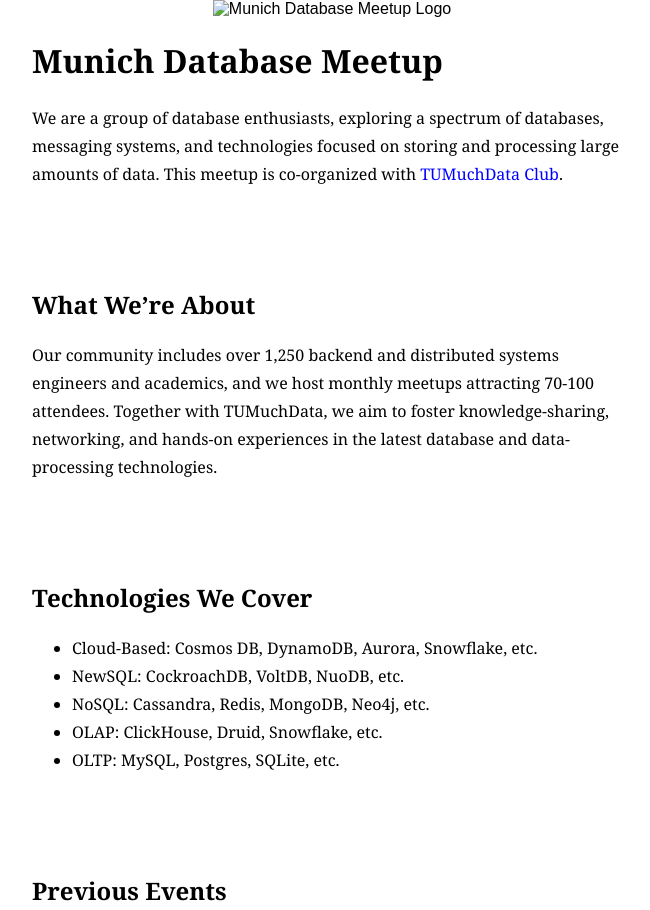
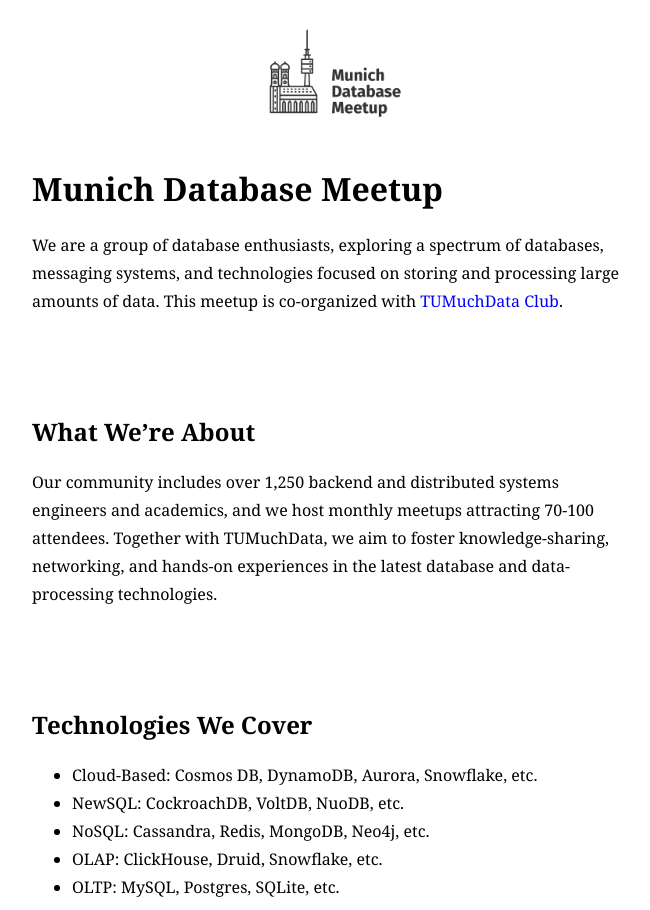
Before and after one commit to seb711/munichdatabases, a plain HTML site: page index.html in a window 1280 px wide. Shown: the top 910 px of the page, without its empty margins (308-958 px from the left). Drawn offline with Linux system fonts and the light colour scheme.

Commit message:
Update index.html

```diff
--- a/index.html
+++ b/index.html
@@ -9,7 +9,7 @@
   <body>
     <!-- Logo Placeholder -->
     <div style="text-align: center;">
-      <img src="/assets/logo.jpeg" alt="Munich Database Meetup Logo" style="width: 200px; height: auto;" />
+      <img src="/assets/logo.png" alt="Munich Database Meetup Logo" style="width: 200px; height: auto;" />
     </div>
 
     <h1>Munich Database Meetup</h1>
```
